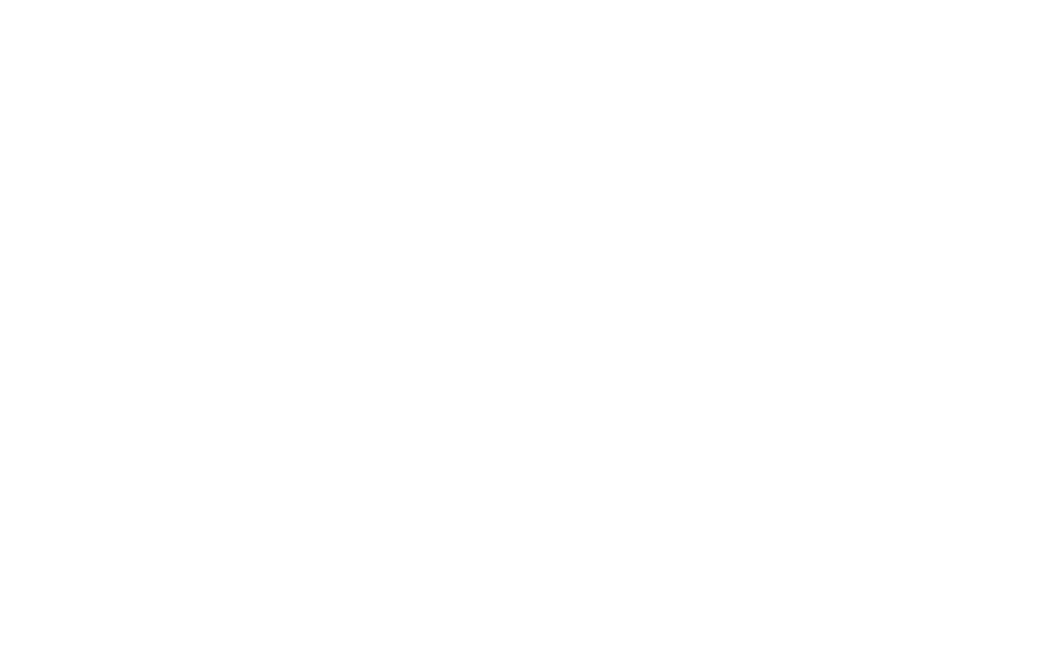
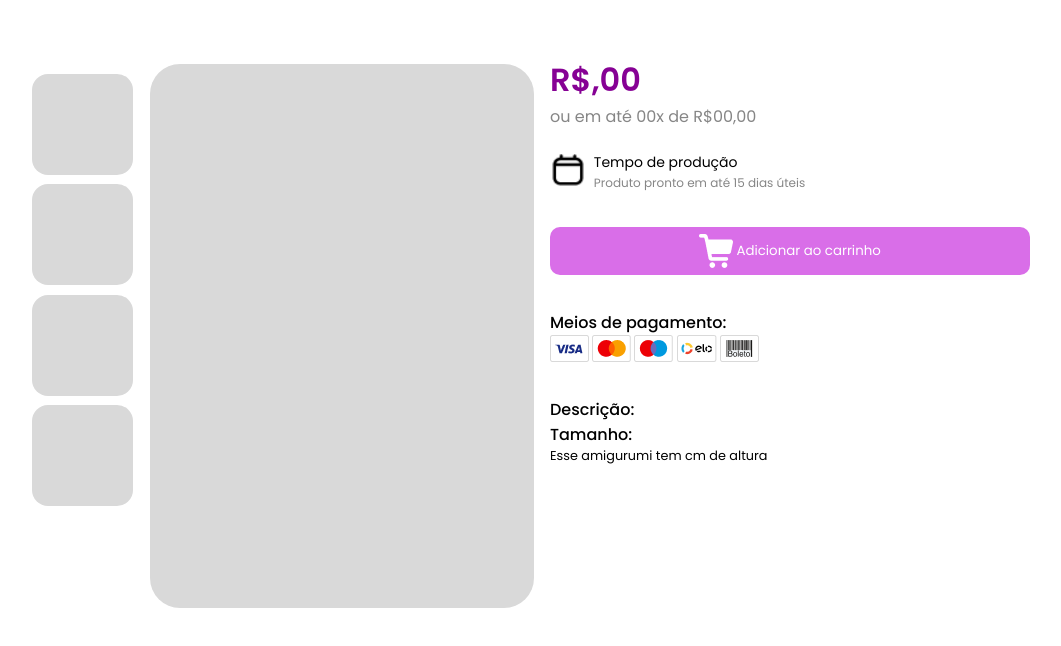
Before and after one commit to anabeggiato/CrochesDaIda, a React (Create React App) app in the folder client/: page /produto/1 in a window 1280 px wide. Shown: the top 646 px of the page, without its empty margins (130-1191 px from the left). Built offline with nearby package versions, Linux system fonts and the light colour scheme; no server answers.

Commit message:
feat: add styles to the product page

```diff
--- a/client/src/App.css
+++ b/client/src/App.css
@@ -68,7 +68,7 @@
   margin-top: 2vh;
 }
 
-.product-infos {
+.product-card-infos {
   display: flex;
   flex-direction: column;
   gap: .3rem;
@@ -76,11 +76,12 @@
   height: 30%;
 }
 
-.product-infos>h2 {
+.product-card-infos>h2 {
   text-align: center;
   font-size: 16px;
   font-weight: 400;
   line-height: normal;
+  text-transform: capitalize;
 }
 
 .valores {
@@ -237,7 +238,6 @@
 .events-carroussel {
   display: flex;
   padding: 2.5rem 2.5rem .5rem 2.5rem;
-  justify-content: center;
 
   overflow-x: auto;
   scroll-behavior: smooth;
@@ -290,10 +290,10 @@
   margin-bottom: .1rem;
 }
 
-.event-card:hover {
+/* .event-card:hover {
   width: 17vw;
   height: 47vh;
-}
+} */
 
 .event-image {
   background-color: #bebebe;
@@ -418,3 +418,130 @@
 .about-store {
   width: 25%;
 }
+
+/* PRODUCT-PAGE*/
+.product-page {
+  display: flex;
+  flex-direction: row;
+  margin-top: 4rem;
+  justify-content: center;
+}
+
+.images {
+  width: 40%;
+  display: flex;
+  flex-direction: row;
+  gap: 5.5rem;
+}
+
+.minnor-images {
+  width: 2.5rem;
+  gap: .5rem;
+}
+
+.minnor-image {
+  width: 6.3125rem;
+  height: 6.3125rem;
+  flex-shrink: 0;
+  margin: .6rem;
+  border-radius: 1rem;
+
+  background-color: #d9d9d9;
+}
+
+.mainly-image {
+  width: 32rem;
+  height: 34rem;
+  border-radius: 1.875rem;
+  background: #d9d9d9;
+}
+
+.product-infos {
+  max-width: 35vw;
+  margin-left: 1rem;
+}
+
+.product-values h2 {
+  color: #000;
+  font-size: 2rem;
+  font-weight: 500;
+  text-transform: capitalize;
+}
+
+.product-values>h3 {
+  color: #860194;
+  font-size: 2rem;
+  font-weight: 600;
+  margin-top: -.5rem;
+}
+
+.product-values>p {
+  color: #868686;
+  font-size: 1rem;
+  font-weight: 400;
+}
+
+.production-time {
+  display: flex;
+  flex-direction: row;
+  gap: .5rem;
+  align-items: center;
+  margin: 1.25rem 0;
+}
+
+.production-time-infos span {
+  color: #000;
+  font-size: 0.875rem;
+  font-weight: 400;
+}
+
+.production-time-infos p {
+  color: #868686;
+  font-size: 0.75rem;
+  font-weight: 400;
+}
+
+.add-cart-button {
+  display: flex;
+  gap: .2rem;
+  justify-content: center;
+  align-items: center;
+  margin: 2.2rem 0;
+  width: 30rem;
+  height: 3rem;
+
+  border-radius: 0.625rem;
+  background: #d96ee8;
+  border-style: none;
+  color: #ffff;
+}
+
+.add-cart-button:hover {
+  background: #C514DB;
+  cursor: pointer;
+}
+
+.payment-methods-section {
+  display: flex;
+  flex-direction: column;
+  margin-bottom: 1.75rem;
+}
+
+.payment-methods-section h3 {
+  color: #000;
+font-size: 1rem;
+font-weight: 500;
+}
+
+.product-description span {
+  margin-top: 2.8rem;
+  color: #000;
+font-size: 1rem;
+font-weight: 500;
+}
+
+.product-description p {
+  color: #000;
+font-size: .8rem;
+font-weight: 400;
+}
--- a/client/src/pages/product.js
+++ b/client/src/pages/product.js
@@ -1,24 +1,76 @@
 import React, { useEffect, useState } from 'react'
-import { useParams } from 'react-router-dom'
+import { useParams, useNavigate } from 'react-router-dom'
 import axios from 'axios'
 
+import calendar from '../assets/calendar.png'
+import cart from '../assets/white-cart.png'
+import PaymentMethods from '../components/paymentMethods'
+
 function Product() {
-    let {id} = useParams();
+    let navigate = useNavigate();
+
+    let { id } = useParams();
     const [postObject, setPostObject] = useState({});
 
     useEffect(() => {
         axios.get(`http://localhost:3001/produtos/byId/${id}`).then((response) => {
-           setPostObject(response.data)
+            setPostObject(response.data)
         })
     })
 
-  return (
-    <div className='productPage'>
-      <h1> {postObject.name} </h1>
-      <h2> {postObject.value} </h2>
-      <p> {postObject.description} </p>
-    </div>
-  )
+    return (
+        <div className='product-page'>
+            <section className='images'>
+                <div className='minnor-images'>
+                    <div className='minnor-image'></div>
+                    <div className='minnor-image'></div>
+                    <div className='minnor-image'></div>
+                    <div className='minnor-image'></div>
+                </div>
+
+                <div className='mainly-image'>
+
+                </div>
+            </section>
+
+            <section className='product-infos'>
+                <div className='product-values'>
+                    <h2>{postObject.name}</h2>
+                    <h3>R${postObject.value},00</h3>
+                    <p>ou em até 00x de R$00,00</p>
+                </div>
+                <div className='production-time'>
+                    <img src={calendar} alt='' width='8%' height='100%' />
+                    <div className='production-time-infos'>
+                        <span>Tempo de produção</span>
+                        <p>Produto pronto em até 15 dias úteis</p>
+                    </div>
+                </div>
+
+                <button className='add-cart-button' onClick={() => {navigate('/')}} >
+                    <img src={cart} alt='' />
+                    Adicionar ao carrinho
+                </button>
+
+                <div className='payment-methods-section'>
+                    <h3>Meios de pagamento:</h3>
+                        <PaymentMethods />
+                </div>
+
+                <div className='product-description'>
+                    <span>Descrição:</span>
+                    <p>{postObject.description}</p>
+
+                    <span>Tamanho:</span>
+                    <p>Esse amigurumi tem {postObject.height}cm de altura</p>
+                </div>
+            </section>
+
+        </div>
+    )
 }
 
 export default Product
+
+/*
+<p>  </p> */
--- a/client/src/pages/products.js
+++ b/client/src/pages/products.js
@@ -26,7 +26,7 @@
                 {listOfProducts.map((value, key) => {
                     return <div className='product' onClick={() => {navigate(`/produto/${value.id}`)}} >
                         <div className='product-img'></div>
-                        <div className='product-infos'>
+                        <div className='product-card-infos'>
                             <h2>{value.name}</h2>
                             <div className='valores'>
                                 <span>R${value.value},00</span>
```
Also changed, not shown: client/src/assets/calendar.png (added), client/src/assets/white-cart.png (added).
